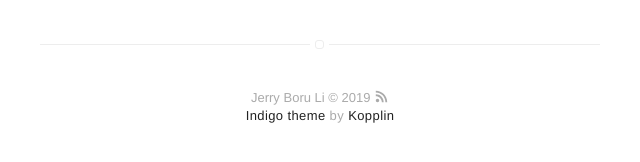
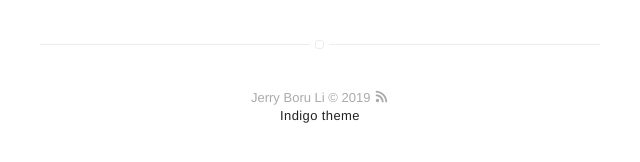
Before and after one commit to JerryBLi/jerrybli.github.io, a Jekyll site: the page built from index.html, in a window 1280 px wide. Shown: the part 498-660 px from the top of the page, without its empty margins (320-960 px from the left). Built offline with Jekyll 4.4.1, drawn with Linux system fonts in a browser that asks for light colours.

```diff
--- a/_config.yml
+++ b/_config.yml
@@ -3,7 +3,7 @@ name: Jerry Boru Li
 bio: Software Engineer // Leader // Lifelong student
 
 # twitter summary info
-description: A blog about technology and stuff related
+description: Personal site of Jerry Li
 
 # if it's an external image, update below for true
 # better with square images
@@ -59,12 +59,6 @@ authors:
         bio: //Software Engineer //Leader //Lifelong Student
         external-image: false
         picture: assets/images/profile.jpg
-    jamesfoster:
-        name: James Foster
-        bio: A Man who develops software with coffee
-        external-image: false
-        picture: assets/images/james.jpg
-        twitter: jamesfoster
 
 # do you want a larger site? change the option below
 # options: [normal, large] | default: normal
--- a/_includes/footer.html
+++ b/_includes/footer.html
@@ -2,6 +2,6 @@
     {{ site.name }} © {{ site.time | date: '%Y' }} <a class="link" href="{{ site.url }}/feed.xml" target="_blank"><svg class="icon icon-rss"><use xlink:href="#icon-rss"></use></svg></a>
 
     <p class="extra">
-        <a class="link" href="https://github.com/sergiokopplin/indigo">Indigo theme</a> by <a class="link" href="https://github.com/sergiokopplin/indigo">Kopplin</a>
+        <a class="link" href="https://github.com/sergiokopplin/indigo">Indigo theme</a>
     </p>
 </footer>
```
